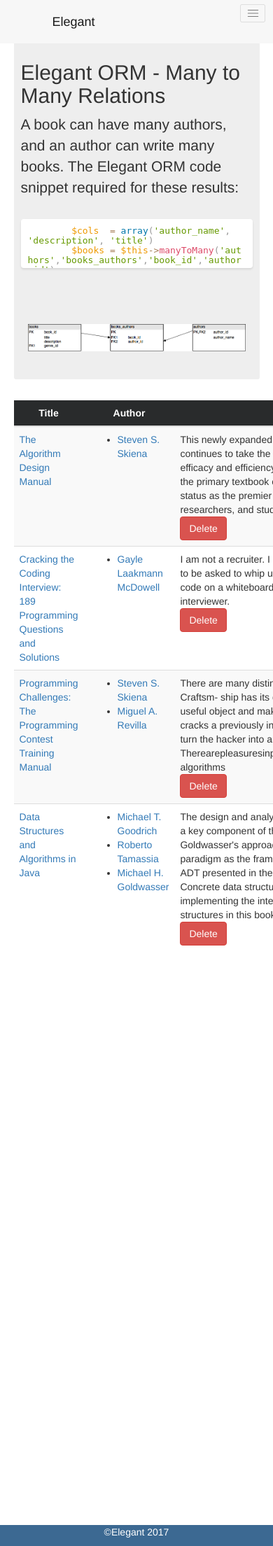
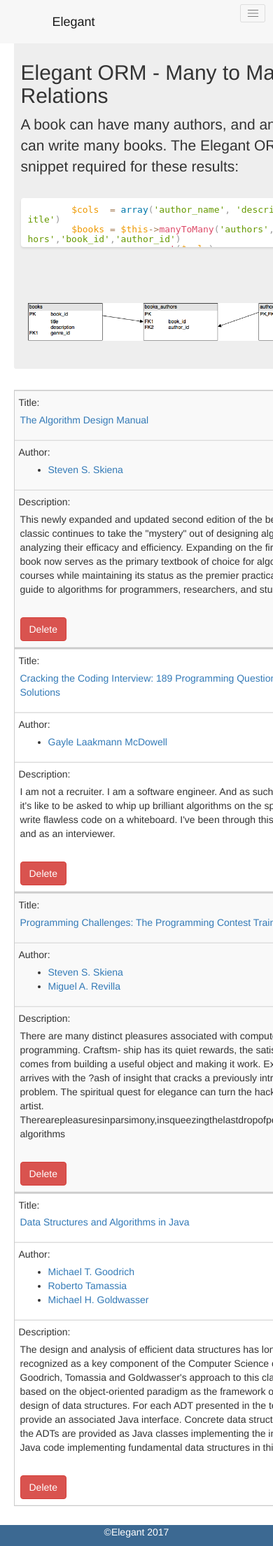
Before and after one commit to mharoot/Elegant-Bookstore, a PHP site: page / in a window 390 px wide; the page is wider, and only the part inside the window is pictured. Shown: that part at 70% size. Run offline with PHP 8.4, Linux system fonts and the light colour scheme; data comes from the database, SQL or seed files in the repository; some libraries are stand-ins or nearby versions.

Commit message:
styled tables for mobile

```diff
--- a/assets/css/style.css
+++ b/assets/css/style.css
@@ -121,6 +121,7 @@ body{
     padding-bottom:10%;
 }
 
+
 html, body::-webkit-scrollbar  {
     overflow-y:auto;
   }
@@ -145,3 +146,118 @@ html, body::-webkit-scrollbar  {
     width: 100%;
 
 }
+
+
+/* * {
+	margin: 0;
+	padding: 0;
+}
+body {
+	font: 14px/1.4 Georgia, Serif;
+}
+#page-wrap {
+	margin: 50px;
+}
+p {
+	margin: 20px 0;
+} */
+
+	/*
+	Generic Styling, for Desktops/Laptops
+	*/
+	table {
+		width: 100%;
+		border-collapse: collapse;
+    }
+
+	/* Zebra striping */
+	tr:nth-of-type(odd) {
+		background: #eee;
+	}
+	th {
+		background: #333;
+		color: white;
+		font-weight: bold;
+	}
+	td, th {
+		padding: 6px;
+		border: 1px solid #ccc;
+		text-align: left;
+	}
+  /*
+	Max width before this PARTICULAR table gets nasty
+	This query will take effect for any screen smaller than 760px
+	and also iPads specifically.
+	*/
+	@media
+	only screen and (max-width: 760px),
+	(min-device-width: 768px) and (max-device-width: 1024px)  {
+
+		/* Force table to not be like tables anymore */
+		table, thead, tbody, th, td, tr {
+			display: block;
+		}
+
+		/* Hide table headers (but not display: none;, for accessibility) */
+		thead tr {
+			position: absolute;
+			top: -9999px;
+			left: -9999px;
+		}
+
+		tr { border: 1px solid #ccc; }
+
+		td {
+			/* Behave  like a "row" */
+			border: none;
+			border-bottom: 1px solid #eee;
+			position: relative;
+			padding-left: 50%;
+		}
+
+		td:before {
+			/* Now like a table header */
+			position: absolute;
+			/* Top/left values mimic padding */
+			top: 6px;
+			left: 6px;
+			width: 45%;
+			padding-right: 10px;
+            white-space: nowrap;
+        }
+        /* td>a {
+            padding-top:15%; not working for some reason had to wrap in p tags
+        } */
+
+        td>ul {
+            padding-top:5%;
+        }
+
+        td>p {
+            padding-top:5%;
+        }
+		/*
+		Label the data
+		*/
+		/* td:nth-of-type(1):before { content: "Title:"; }
+		td:nth-of-type(2):before { content: "Author:"; }
+        td:nth-of-type(3):before { content: "Description:"; } */
+
+	}
+
+	/* Smartphones (portrait and landscape) ----------- */
+	@media only screen
+	and (min-device-width : 320px)
+	and (max-device-width : 480px) {
+		body {
+			padding: 0;
+			margin: 0;
+			width: 320px; }
+		}
+
+	/* iPads (portrait and landscape) ----------- */
+	@media only screen and (min-device-width: 768px) and (max-device-width: 1024px) {
+		body {
+			width: 495px;
+		}
+	}
--- a/view/pages/booklist.php
+++ b/view/pages/booklist.php
@@ -36,7 +36,7 @@ foreach ($books as $book)
 ?>
 		<tr>
 			<td>
-				<a href="./?book=<?php echo $title; ?>"><?php echo $title; ?></a>
+				<p><a href="./?book=<?php echo $title; ?>"><?php echo $title; ?></a></p>
 			</td>
 			<td>
 				<ul>
@@ -51,7 +51,7 @@ foreach ($books as $book)
 				</ul>
 			</td>
 			<td>
-				<?php echo $book[0]['description'];?>
+				<p><?php echo $book[0]['description'];?></p>
 				</br>
 				<form method="POST">
 					<input type="hidden" name="_method" value="DELETE">
--- a/view/templates/footer.php
+++ b/view/templates/footer.php
@@ -2,6 +2,45 @@
 <!-- </div>
 </div> -->
 </body>
+<script>
+$(document).ready(function(){
+
+  isSmallScreen = false;
+  // Execute on load
+  checkWidth();
+  // Bind event listener
+  $(window).resize(checkWidth);
+
+  function checkWidth() {
+    var width = (window.innerWidth > 0) ? window.innerWidth : screen.width;
+    if (width > 760)
+    {
+        isSmallScreen = false;
+        return;
+    }
+    else if (width <= 760 && isSmallScreen == true)
+        return;
+
+    isSmallScreen = true;
+      //assuming single table on a page find the table
+      $table = $("tbody");
+      $thead = $("thead.thead-inverse>tr");
+      $tableheaders = $thead.children();
+
+      $tableheaders.each( function( index ) {
+        //search within table'
+        $th = $( "th:nth-of-type("+(index+1)+")" , $thead);
+        $content = $th.text()+":";
+
+        $td = $( "td:nth-of-type("+(index+1)+")" , $table);
+        $td.append('<style> td:nth-of-type('+(index+1)+'):before { content: "'+$content+'"; }</style>')
+        $td.before().css("content", $content);
+        console.log($td);
+      });
+  }
+});
+
+</script>
 <footer class="footer">
       <div class="container-fluid">
         <span class="text-muted"> <p style="color:white; font:bold;" class="text-center">©Elegant 2017</p> </span>
```
